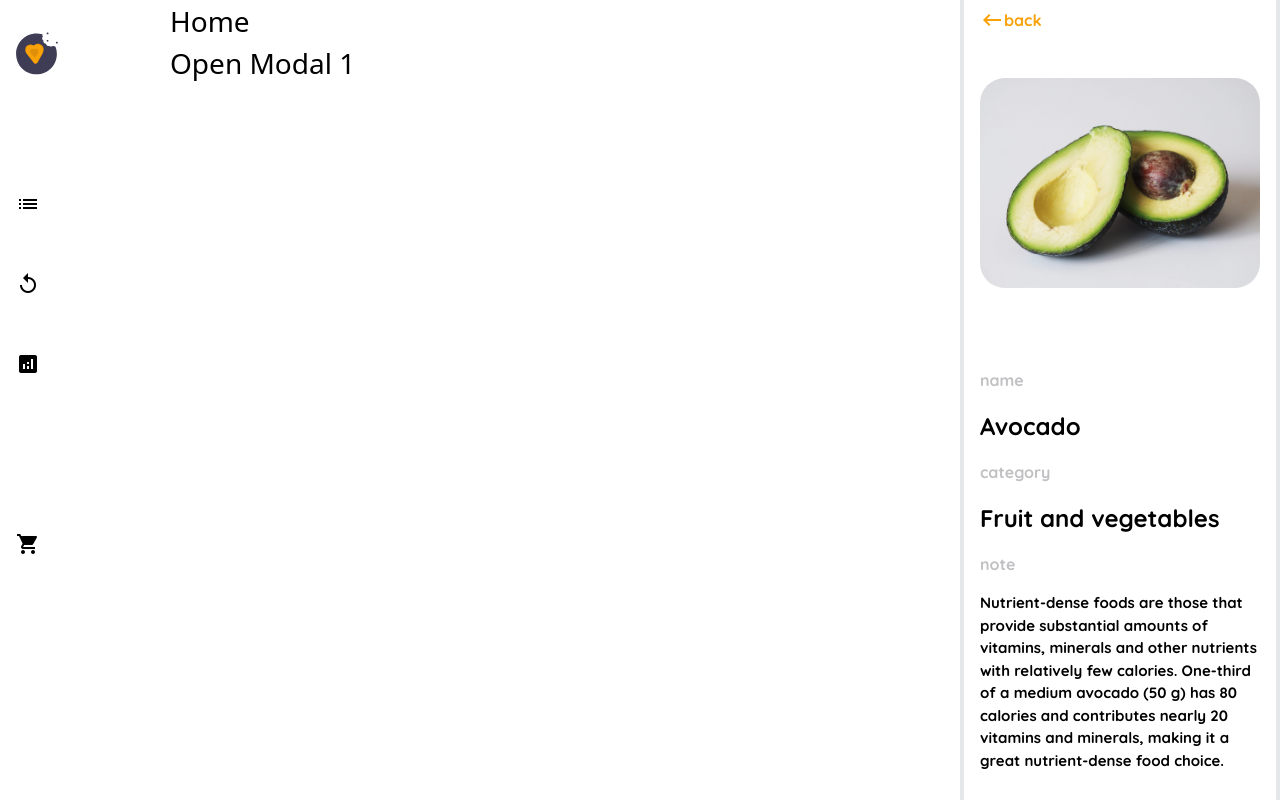
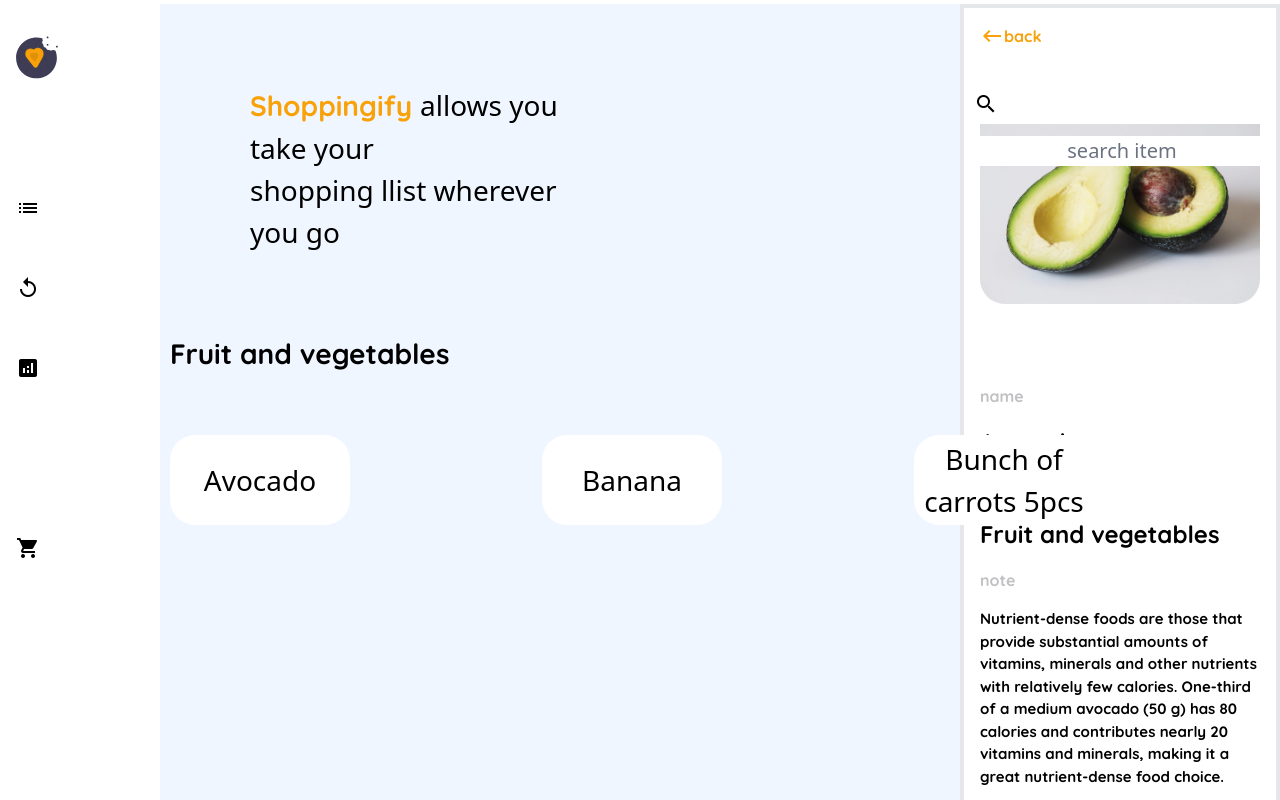
Before and after one commit to DAlSantana/Shoppingify, an Angular app: page / in a window 1280 px wide. Shown: the top 800 px of the page. Built offline with nearby package versions, Linux system fonts and the light colour scheme; what @tailwindcss/typography would draw is missing.

Commit message:
Adicao de componentes nos itens

```diff
--- a/src/app/modules/produto/produto.component.less
+++ b/src/app/modules/produto/produto.component.less
@@ -4,7 +4,8 @@
 .box{
     height: 62rem;
     width: 20rem;
-    margin-top: -6rem;
+    margin-top: -100rem;
+    background: #FFFFFF;
 }
 .produto-image{
     border-radius: 25px;
--- a/src/app/shared/itens/itens.component.html
+++ b/src/app/shared/itens/itens.component.html
@@ -1,9 +1,53 @@
-<section class="main">
+<section class="main mt-1  bg-opacity-0  " style="background-color:#EFF6FF; height: 100rem;">
 <div>
-    <div>
-        <h1>Home</h1>
-        <button (click)="openModal('custom-modal-1')">Open Modal 1</button>
+    <div class="flex flex-row space-l-96">
+        <div>
+            <div class="flex flex-col ml-20 mt-20"  >
+                <div>
+                    <span style="color: #F9A109;" class="font"  >
+                        Shoppingify
+                    </span>
+                     allows you take your
+                </div>
+                <div>
+                    shopping llist wherever you go
+                </div>
+             </div>
+        </div>
+        <div class="float-right ml-96 bg-white h-10 mt-20">
+
+            <div >
+                <i class="material-icons ">
+                    search
+                </i>
+                <input style=" font-size: 20px; text-align: center; color: #BDBDBD;" placeholder="search item"/>
+            </div>
+
+        </div>
+      </div>
+
+
+    <div class="mt-20">
+        <div class="font">
+            Fruit and vegetables
+        </div>
+        <div class="grid grid-cols-3 gap-4 mt-10">
+            <div >
+                <button (click)="openModal('custom-modal-1')" class="fruit-component mt-5">Avocado</button>
+            </div>
+            <div  >
+                <button (click)="openModal('custom-modal-1')" class="fruit-component mt-5">Banana</button>
+
+            </div>
+            <div >
+                <button (click)="openModal('custom-modal-1')" class="fruit-component mt-5">Bunch of carrots 5pcs</button>
+            </div>
+          </div>
+        <!-- > -->
     </div>
+
+
+
     <app-produto id="custom-modal-1" class="font">
         <div class="flex justify-start" (click)="closeModal('custom-modal-1');">
             <div>
--- a/src/app/shared/itens/itens.component.sass
+++ b/src/app/shared/itens/itens.component.sass
@@ -5,3 +5,18 @@
 
 .font
     font-family: 'Quicksand', sans-serif
+
+.font-shoppy
+    font-family: 'Quicksand', sans-serif
+    font-style: normal
+    font-size: 30px
+    line-height: 32px
+
+
+.fruit-component
+  border-radius: 25px
+  height: 90px
+  width: 180px
+  max-width: 220px
+  background-color: #FFFFFF
+  text-align: center
```
